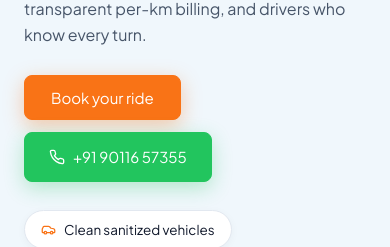
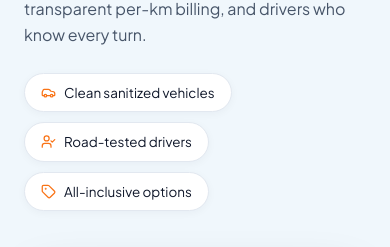
Before and after one commit to mycodevibe-ux/gajanan-travels, a Next.js app: page / in a window 390 px wide. Shown: the part 296-543 px from the top of the page. Built offline with nearby package versions, Linux system fonts and the light colour scheme; grey boxes are pictures that could not be loaded.

Commit message:
Remove Book your ride and phone buttons from hero banner

```diff
--- a/src/components/home/HeroSection.tsx
+++ b/src/components/home/HeroSection.tsx
@@ -210,31 +210,11 @@ export const HeroSection: React.FC<HeroSectionProps> = ({ onOpenBookingModal })
               fontSize: '1rem',
               color: '#475569',
               lineHeight: 1.65,
-              marginBottom: '26px',
+              marginBottom: '24px',
               maxWidth: '520px',
             }}>
               {t.hero_subtitle}
             </p>
-
-            {/* 2 Buttons: Orange + Green */}
-            <div style={{ display: 'flex', gap: '12px', flexWrap: 'wrap', marginBottom: '28px' }}>
-              <button
-                onClick={() => onOpenBookingModal('outstation_roundtrip')}
-                className="btn btn-orange"
-                style={{ padding: '12px 26px', fontSize: '0.94rem', fontWeight: 'normal' }}
-              >
-                <span>{t.hero_btn_book}</span>
-              </button>
-
-              <a
-                href={`tel:${siteConfig.phone}`}
-                className="btn btn-green"
-                style={{ padding: '12px 24px', fontSize: '0.94rem', fontWeight: 'normal', textDecoration: 'none' }}
-              >
-                <Phone size={16} />
-                <span>{siteConfig.phone}</span>
-              </a>
-            </div>
 
             {/* 3 Feature Pill Badges matching mockup */}
             <div style={{ display: 'flex', gap: '10px', flexWrap: 'wrap' }}>
```
